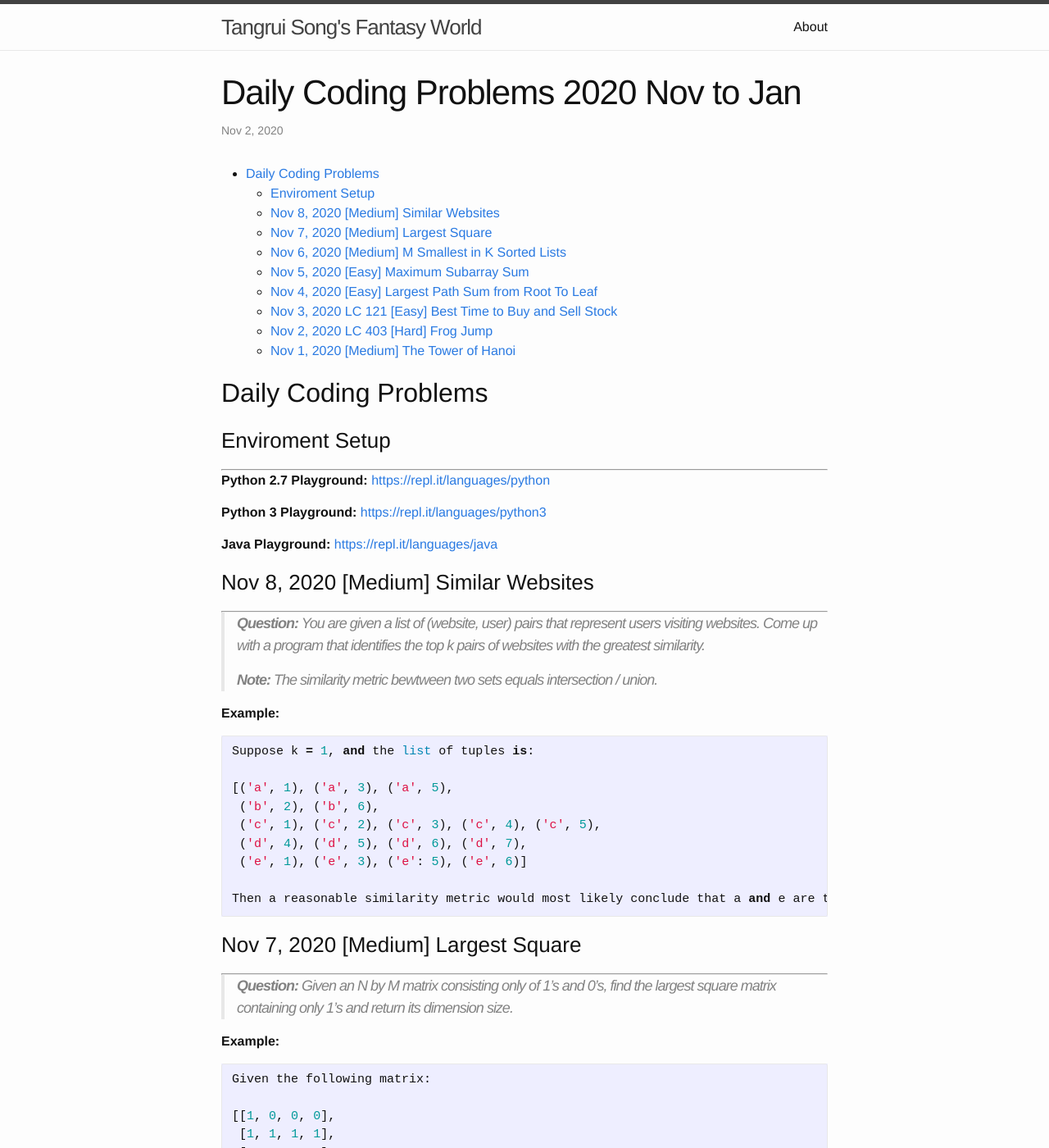
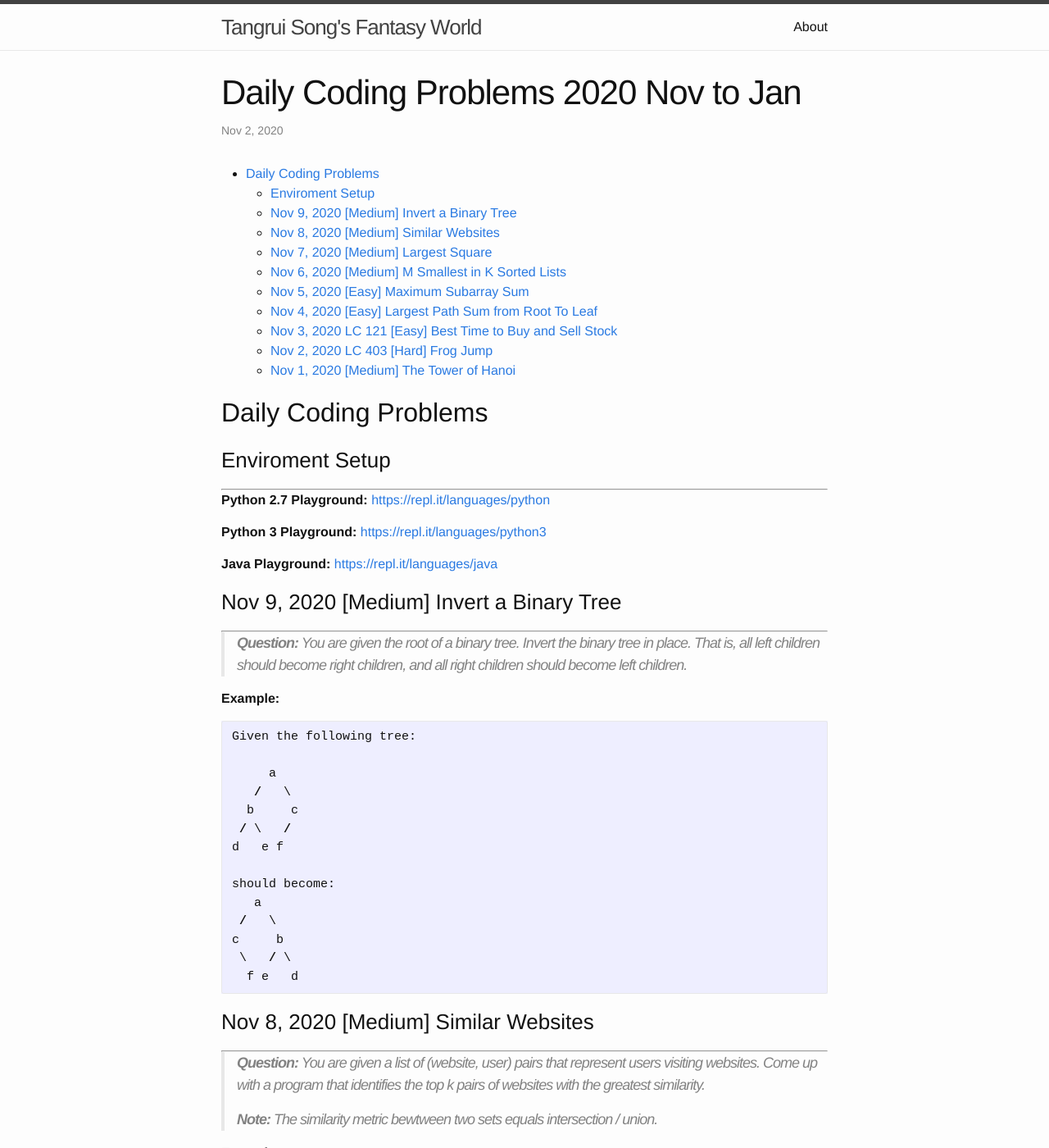
Before and after one commit to trsong/trsong.github.io, a Jekyll site: the page built from _posts/2020-11-01-DailyQuestionsAug.md, in a window 1280 px wide and 1400 px high. Shown: the whole window at 82% size. Built offline with Jekyll 4.4.1, drawn with Linux system fonts in a browser that asks for light colours.

Commit message:
Add Nov 9 question.

````diff
--- a/_posts/2020-11-01-DailyQuestionsAug.md
+++ b/_posts/2020-11-01-DailyQuestionsAug.md
@@ -19,6 +19,28 @@ categories: Python/Java
 **Java Playground:** [https://repl.it/languages/java](https://repl.it/languages/java)
 
 
+### Nov 9, 2020 \[Medium\] Invert a Binary Tree
+---
+> **Question:** You are given the root of a binary tree. Invert the binary tree in place. That is, all left children should become right children, and all right children should become left children.
+
+**Example:**
+```py
+Given the following tree:
+
+     a
+   /   \
+  b     c
+ / \   /
+d   e f
+
+should become:
+   a
+ /   \
+c     b
+ \   / \
+  f e   d
+```
+
 ### Nov 8, 2020 \[Medium\] Similar Websites
 ---
 > **Question:** You are given a list of (website, user) pairs that represent users visiting websites. Come up with a program that identifies the top k pairs of websites with the greatest similarity.
@@ -33,7 +55,7 @@ Suppose k = 1, and the list of tuples is:
  ('b', 2), ('b', 6),
  ('c', 1), ('c', 2), ('c', 3), ('c', 4), ('c', 5),
  ('d', 4), ('d', 5), ('d', 6), ('d', 7),
- ('e', 1), ('e', 3), ('e': 5), ('e', 6)]
+ ('e', 1), ('e', 3), ('e', 5), ('e', 6)]
 
 Then a reasonable similarity metric would most likely conclude that a and e are the most similar, so your program should return [('a', 'e')].
 ```
````
